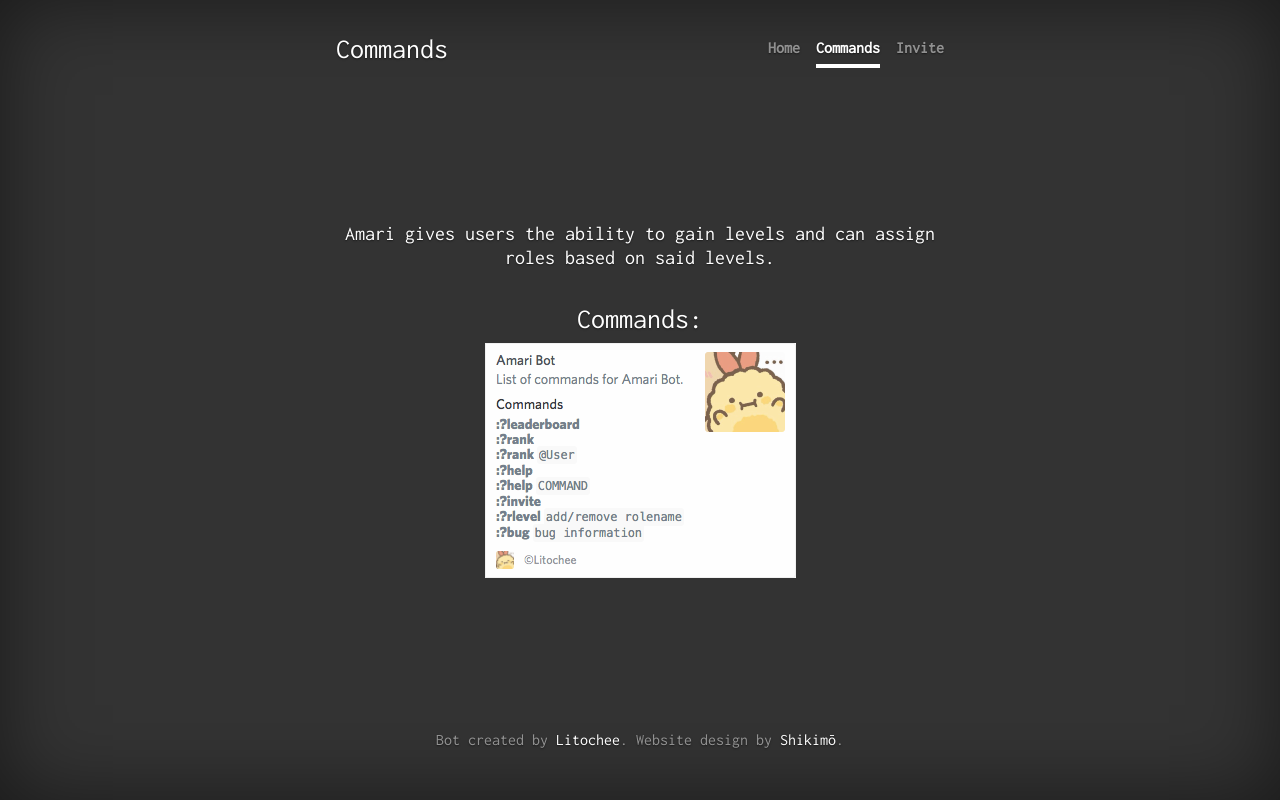
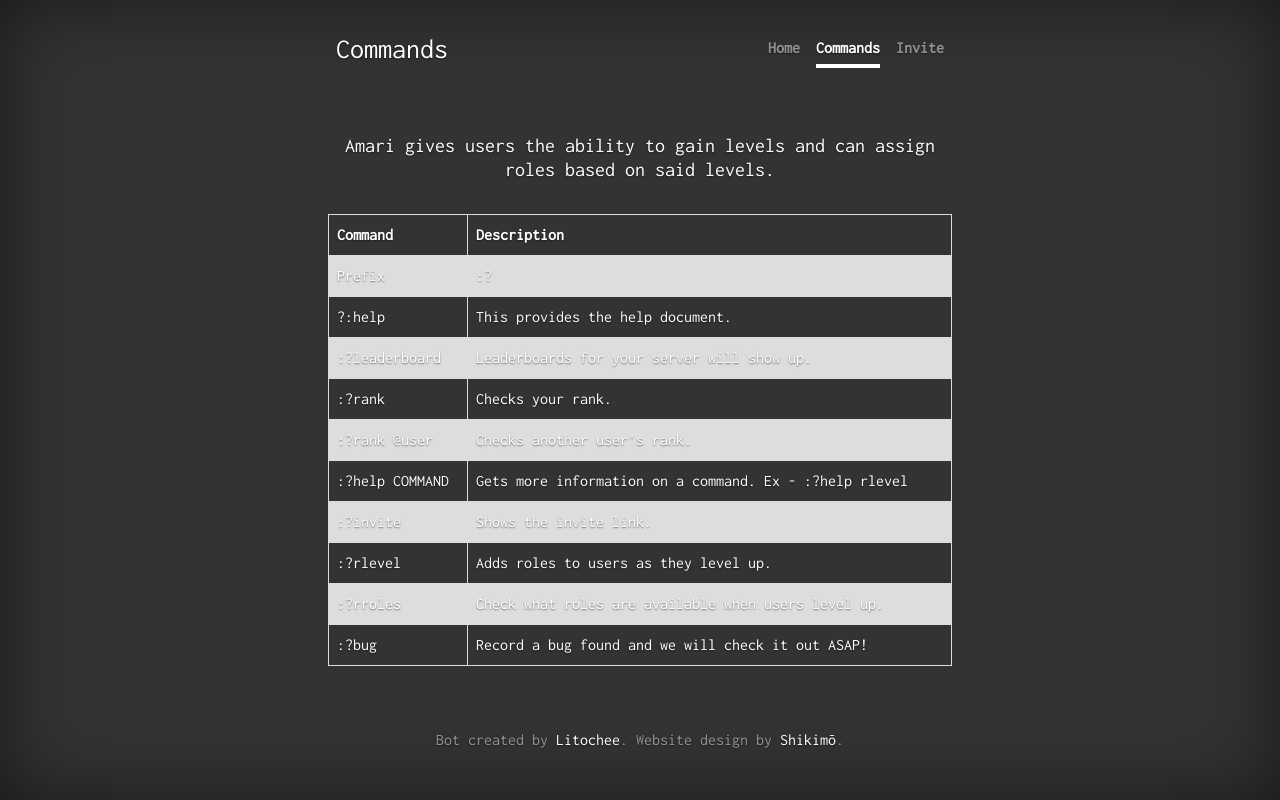
Before and after one commit to ishikimo/ishikimo.github.io, a plain HTML site: page amari/commands/index.html in a window 1280 px wide. Drawn offline with nearby package versions, Linux system fonts and the light colour scheme; a script that the page names is missing.

Commit message:
Update index.html

```diff
--- a/amari/commands/index.html
+++ b/amari/commands/index.html
@@ -41,8 +41,52 @@
 
           <div class="inner cover">
             <h2 class="lead">Amari gives users the ability to gain levels and can assign roles based on said levels.</h2><br />
-            <h3 class="thing">Commands:</h3>
-            <img src="cmds.png"></img>
+<table>
+  <tr>
+    <th>Command</th>
+    <th>Description</th>
+  </tr>
+  <tr>
+    <td>Prefix</td>
+    <td>:?</td>
+  </tr>
+  <tr>
+    <td>?:help</td>
+    <td>This provides the help document.</td>
+  </tr>
+  <tr>
+    <td>:?leaderboard</td>
+    <td>Leaderboards for your server will show up.</td>
+  </tr>
+  <tr>
+    <td>:?rank</td>
+    <td>Checks your rank.</td>
+  </tr>
+  <tr>
+    <td>:?rank @user</td>
+    <td>Checks another user's rank.</td>
+  </tr>
+  <tr>
+    <td>:?help COMMAND</td>
+    <td>Gets more information on a command. Ex - :?help rlevel</td>
+  </tr>
+    <tr>
+    <td>:?invite	</td>
+    <td>Shows the invite link.</td>
+  </tr>
+    <tr>
+    <td>:?rlevel</td>
+    <td>Adds roles to users as they level up.</td>
+  </tr>
+    <tr>
+    <td>:?rroles</td>
+    <td>Check what roles are available when users level up.</td>
+  </tr>
+      <tr>
+    <td>:?bug</td>
+    <td>Record a bug found and we will check it out ASAP!</td>
+  </tr>
+</table>
           </div>
 
           <div class="mastfoot">
```
